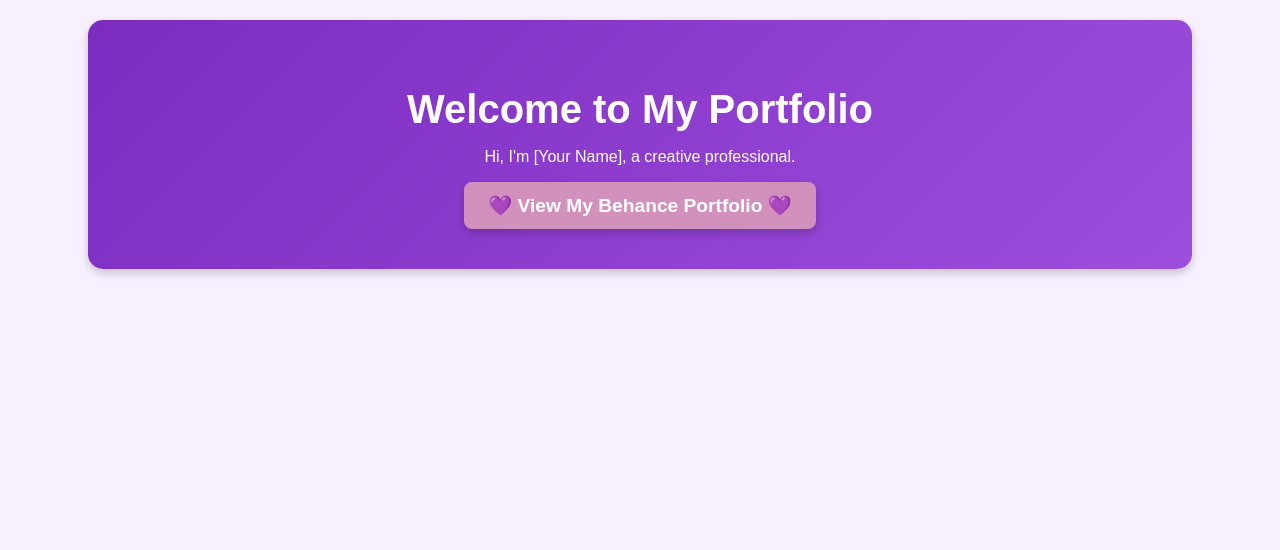
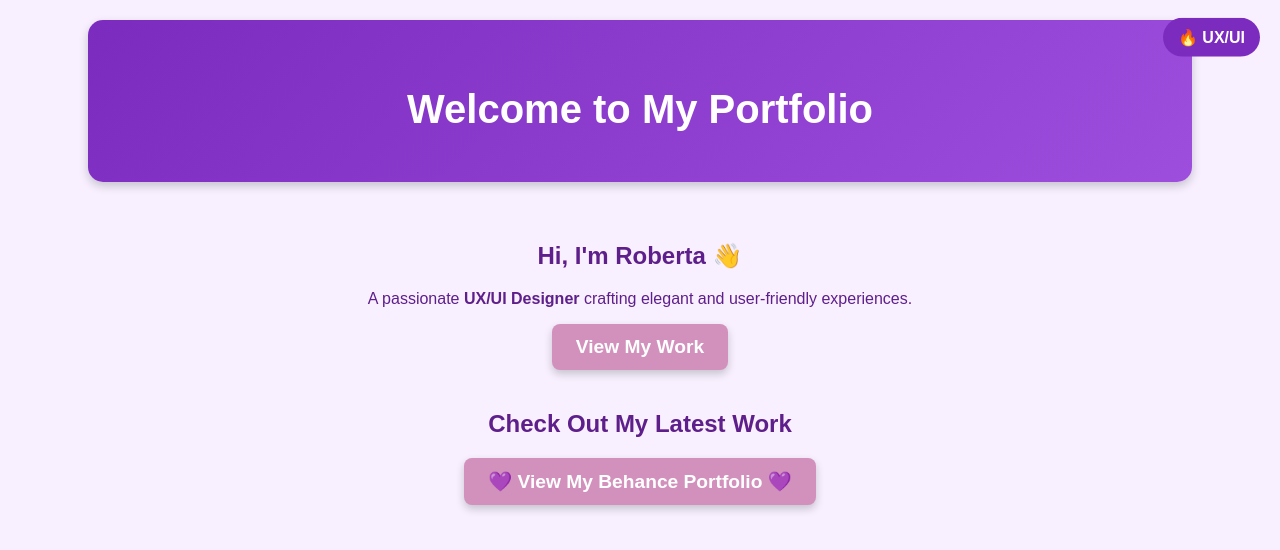
Before and after one commit to roberta6197/my-portfolio, a plain HTML site: page index.html in a window 1280 px wide. Drawn offline with Linux system fonts and the light colour scheme.

Commit message:
Add files via upload

```diff
--- a/index.html
+++ b/index.html
@@ -4,13 +4,29 @@
     <meta charset="UTF-8">
     <meta name="viewport" content="width=device-width, initial-scale=1.0">
     <title>My Portfolio</title>
+
+    <!-- Google Fonts -->
+    <link href="https://fonts.googleapis.com/css2?family=Poppins:wght@300;400;700&display=swap" rel="stylesheet">
+
+    <!-- Link to CSS File -->
     <link rel="stylesheet" href="style.css">
 </head>
 <body>
     <header>
         <h1>Welcome to My Portfolio</h1>
-        <p>Hi, I'm [Your Name], a creative professional.</p>
+    </header>
+
+    <section class="animated-section">
+        <h2>Hi, I'm <strong>Roberta</strong> 👋</h2>
+        <p>A passionate <strong>UX/UI Designer</strong> crafting elegant and user-friendly experiences.</p>
+        <a href="https://www.behance.net/YOURUSERNAME" class="btn">View My Work</a>
+    </section>
+
+    <div class="floating-badge">🔥 UX/UI</div>
+
+    <section class="portfolio">
+        <h2>Check Out My Latest Work</h2>
         <a href="https://www.behance.net/gallery/218105541/ShockSlide-UXUI-Design-Case-Study" target="_blank" class="btn">💜 View My Behance Portfolio 💜</a>
-    </header>
+    </section>
 </body>
 </html>
--- a/style.css
+++ b/style.css
@@ -25,7 +25,7 @@ h1 {
     margin-bottom: 10px;
 }
 
-/* Behance Button */
+/* Behance Button - Fixed */
 .btn {
     display: inline-block;
     padding: 12px 24px;
@@ -44,3 +44,46 @@ h1 {
     background: #ff6bcb; /* Bright Pink-Purple */
     transform: scale(1.05);
 }
+/* Animated Section */
+.animated-section {
+    animation: fadeIn 2s ease-in-out;
+    padding: 20px;
+    border-radius: 15px;
+    margin: 20px auto;
+    width: 80%;
+}
+
+/* Fade In Effect */
+@keyframes fadeIn {
+    from {
+        opacity: 0;
+        transform: translateY(-20px);
+    }
+    to {
+        opacity: 1;
+        transform: translateY(0);
+    }
+}
+
+/* Floating UX/UI Badge */
+.floating-badge {
+    position: fixed;
+    top: 20px;
+    right: 20px;
+    background: #7b2cbf;
+    color: white;
+    padding: 10px 15px;
+    font-weight: bold;
+    border-radius: 50px;
+    animation: floatUp 3s infinite alternate ease-in-out;
+}
+
+/* Floating Animation */
+@keyframes floatUp {
+    from {
+        transform: translateY(0);
+    }
+    to {
+        transform: translateY(-10px);
+    }
+}
```
